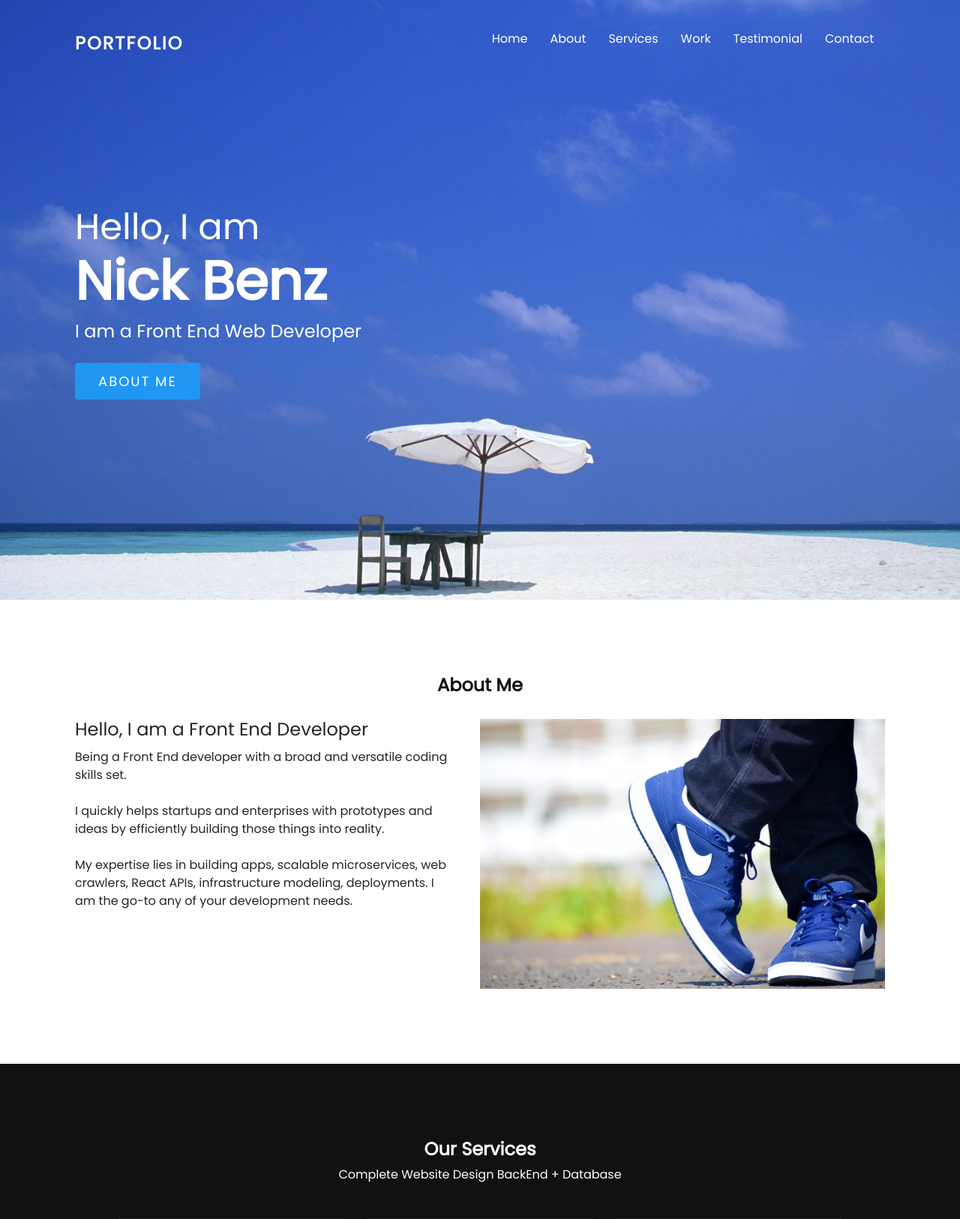
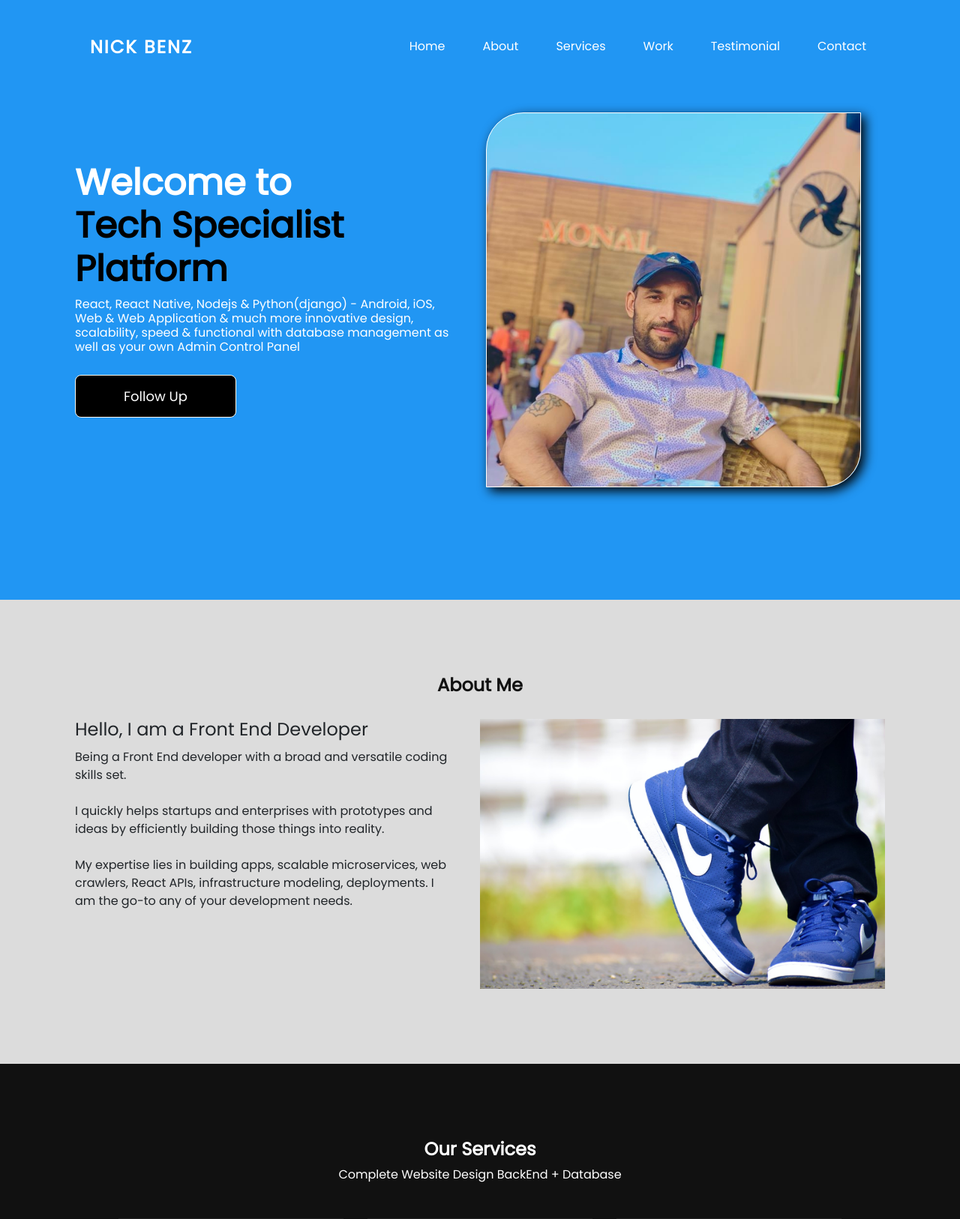
Before and after one commit to nickbenz007/nick-portfolio, a PHP site: page / in a window 1280 px wide. Shown: the top 1626 px of the page at 75% size. Run offline with PHP 8.4, Linux system fonts and the light colour scheme; some libraries are stand-ins or nearby versions.

Commit message:
hero section improved

```diff
--- a/index.html
+++ b/index.html
@@ -1,19 +1,22 @@
 <!DOCTYPE html>
 <html lang="en">
-
   <head>
-    <meta charset="UTF-8">
-    <meta name="viewport" content="width=device-width, initial-scale=1.0">
-    <title>Portfolio | Responsive Design</title>
-    <link rel="stylesheet" href="https://pro.fontawesome.com/releases/v5.10.0/css/all.css"
-        integrity="sha384-AYmEC3Yw5cVb3ZcuHtOA93w35dYTsvhLPVnYs9eStHfGJvOvKxVfELGroGkvsg+p" crossorigin="anonymous" />
-    <link rel="stylesheet" href="bootstrap.css">
-    <link rel="stylesheet" href="style.css">
+    <meta charset="UTF-8" />
+    <meta name="viewport" content="width=device-width, initial-scale=1.0" />
+    <title>Nick Benz | Tech Specialist</title>
+    <link
+      rel="stylesheet"
+      href="https://pro.fontawesome.com/releases/v5.10.0/css/all.css"
+      integrity="sha384-AYmEC3Yw5cVb3ZcuHtOA93w35dYTsvhLPVnYs9eStHfGJvOvKxVfELGroGkvsg+p"
+      crossorigin="anonymous"
+    />
+    <link rel="stylesheet" href="bootstrap.css" />
+    <link rel="stylesheet" href="style.css" />
   </head>
 
   <body>
     <header>
-        <a href="#" class="logo">Portfolio</a>
+      <a href="#" class="logo">Nick Benz</a>
       <div class="toggle" onclick="togglemenu();"></div>
       <ul class="menu">
         <li>
@@ -39,10 +42,19 @@
 
     <section class="banner" id="Home">
       <div class="textbx">
-            <h2>Hello, I am <br> <span>Nick Benz</span></h2>
-            <h3>I am a Front End Web Developer</h3>
-            <a href="#Home" class="btn">About Me</a>
+        <h2>
+          Welcome to <br />
+          <span>Tech Specialist Platform</span>
+        </h2>
+        <h3>
+          React, React Native, Nodejs & Python(django) - Android, iOS, Web & Web
+          Application & much more innovative design, scalability, speed &
+          functional with database management as well as your own Admin Control
+          Panel
+        </h3>
+        <a href="#Home" class="btn-follow">Follow Up</a>
       </div>
+      <div class="hero-image"></div>
     </section>
 
     <section class="about" id="About">
@@ -52,82 +64,82 @@
       <div class="content">
         <div class="contentBx w50">
           <h3>Hello, I am a Front End Developer</h3>
-                <p>Being a Front End developer with a broad and versatile coding skills set. <br><br>I quickly helps
-                    startups and enterprises with prototypes and ideas by efficiently building those things into
-                    reality.<br><br> My expertise lies in building apps, scalable microservices, web
-                    crawlers, React APIs, infrastructure modeling, deployments. I am the go-to
-                    any of your development needs.
+          <p>
+            Being a Front End developer with a broad and versatile coding skills
+            set. <br /><br />I quickly helps startups and enterprises with
+            prototypes and ideas by efficiently building those things into
+            reality.<br /><br />
+            My expertise lies in building apps, scalable microservices, web
+            crawlers, React APIs, infrastructure modeling, deployments. I am the
+            go-to any of your development needs.
           </p>
         </div>
 
         <div class="w50">
-                <img src="Assets/about-content.jpg" class="img">
+          <img src="Assets/about-content.jpg" class="img" />
         </div>
       </div>
     </section>
     <section class="services" id="Services">
       <div class="heading white">
         <h2>Our Services</h2>
-            <p>Complete Website Design BackEnd + Database
-            </p>
+        <p>Complete Website Design BackEnd + Database</p>
       </div>
       <div class="content">
         <div class="servicesBx">
-                <img src="Assets/timeline.png">
+          <img src="Assets/timeline.png" />
           <h2>Web Design</h2>
           <p>Determining the structure and design of web pages.</p>
         </div>
 
         <div class="servicesBx">
-                <img src="Assets/web-development.png">
+          <img src="Assets/web-development.png" />
           <h2>Web Development</h2>
           <p>Developing features to enhance the user experience.</p>
         </div>
 
         <div class="servicesBx">
-                <img src="Assets/html.png">
+          <img src="Assets/html.png" />
           <h2>HTML</h2>
           <p>Proficiency with HTML & HTML5</p>
         </div>
 
         <div class="servicesBx">
-                <img src="Assets/css.png">
+          <img src="Assets/css.png" />
           <h2>CSS</h2>
           <p>Proficiency with CSS, Less, Sass, Scss</p>
         </div>
 
         <div class="servicesBx">
-                <img src="Assets/bootstrap.png">
+          <img src="Assets/bootstrap.png" />
           <h2>Bootstrap</h2>
           <p>Understanding of Bootstrap and Classes</p>
         </div>
 
         <div class="servicesBx">
-                <img src="Assets/java-script.png">
+          <img src="Assets/java-script.png" />
           <h2>JavaScript</h2>
           <p>Proficiency with JavaScript and jQuery.</p>
         </div>
-
       </div>
     </section>
 
     <section class="work" id="Work">
       <div class="heading">
         <h2>Our Latest Work</h2>
-
       </div>
       <div class="content">
         <div class="workBx">
-                <img src="Assets/pro-1.jpg" alt="">
+          <img src="Assets/pro-1.jpg" alt="" />
         </div>
         <div class="workBx">
-                <img src="Assets/pro-2.jpg" alt="">
+          <img src="Assets/pro-2.jpg" alt="" />
         </div>
         <div class="workBx">
-                <img src="Assets/pro-3.jpg" alt="">
+          <img src="Assets/pro-3.jpg" alt="" />
         </div>
         <div class="workBx">
-                <img src="Assets/pro-4.jpg" alt="">
+          <img src="Assets/pro-4.jpg" alt="" />
         </div>
       </div>
     </section>
@@ -135,26 +147,30 @@
     <section class="testimonial" id="Testimonial">
       <div class="heading">
         <h2>Testimonial</h2>
-            <p>Our customer remarks on all over the work which we provide widely and open.
+        <p>
+          Our customer remarks on all over the work which we provide widely and
+          open.
         </p>
       </div>
       <div class="content">
         <div class="testimonialBx">
           <p>
-                    I had a really good experience while working on one of my project and he is really
-                    hard working guy who can tolerate all kind of hard situation during the period as
-                    I had many troubles that i faced and he is the guy to contact and resolve the matter.
+            I had a really good experience while working on one of my project
+            and he is really hard working guy who can tolerate all kind of hard
+            situation during the period as I had many troubles that i faced and
+            he is the guy to contact and resolve the matter.
           </p>
-                <h3>Somone Famous<br><Span>Creative Designer</Span></h3>
+          <h3>Somone Famous<br /><span>Creative Designer</span></h3>
         </div>
         <div class="testimonialBx">
           <p>
-                    I have found only this guy in market where I an trust and I can feel that he would
-                    proceed my work instead delay. However, I am really satisfied by his work I won't
-                    rush on anyone unless if someone do my work in very deep details. and I wanna Thank
-                    him for this kind of work.
+            I have found only this guy in market where I an trust and I can feel
+            that he would proceed my work instead delay. However, I am really
+            satisfied by his work I won't rush on anyone unless if someone do my
+            work in very deep details. and I wanna Thank him for this kind of
+            work.
           </p>
-                <h3>Somone Famous<br><Span>Creative Designer</Span></h3>
+          <h3>Somone Famous<br /><span>Creative Designer</span></h3>
         </div>
       </div>
     </section>
@@ -172,7 +188,7 @@
               <div class="icon"><i class="fas fa-map-marker"></i></div>
               <div class="text">
                 <h3>Address</h3>
-                            <p>4188 West Side Avenue <br>Little Ferry NJ<br>USA</p>
+                <p>4188 West Side Avenue <br />Little Ferry NJ<br />USA</p>
               </div>
             </div>
             <div class="box">
@@ -194,10 +210,10 @@
         <div class="formBx">
           <form action="process.php" method="POST">
             <h3>Message Me</h3>
-                    <input type="text" name="" placeholder="Full Name">
-                    <input type="email" name="" placeholder="Email">
+            <input type="text" name="" placeholder="Full Name" />
+            <input type="email" name="" placeholder="Email" />
             <textarea placeholder="Your Message"></textarea>
-                    <input type="submit" value="send">
+            <input type="submit" value="send" />
           </form>
         </div>
       </div>
@@ -207,20 +223,17 @@
     </div>
 
     <script type="text/javascript">
-        window.addEventListener('scroll', function () {
-            var header = document.querySelector('header');
-            header.classList.toggle('sticky', window.scrollY > 0);
+      window.addEventListener("scroll", function () {
+        var header = document.querySelector("header");
+        header.classList.toggle("sticky", window.scrollY > 0);
       });
 
       function togglemenu() {
-            var menuToggle = document.querySelector('.toggle');
-            var menu = document.querySelector('.menu');
-            menuToggle.classList.toggle('active')
-            menu.classList.toggle('active')
+        var menuToggle = document.querySelector(".toggle");
+        var menu = document.querySelector(".menu");
+        menuToggle.classList.toggle("active");
+        menu.classList.toggle("active");
       }
     </script>
-
-
   </body>
-
 </html>
--- a/style.css
+++ b/style.css
@@ -4,55 +4,94 @@
     margin: 0;
     padding: 0;
     box-sizing: border-box;
-    font-family: 'Poppins', sans-serif;
+    font-family: "Poppins", sans-serif;
     scroll-behavior: smooth;
 }
 
 section {
     padding: 100px;
+    background-color: gainsboro;
 }
 
 .banner {
     position: relative;
+    display: flex;
+    background-color: #2196f3;
+    justify-content: center;
+    align-items: center;
     min-height: 100vh;
-    background: url(./Assets/cover-photo.jpg);
-    background-size: cover;
-    background-position: right;
-    display: flex;
-    justify-content: space-between;
-    align-items: center;
+    min-width: 100vw;
+    background-repeat: no-repeat;
+}
+
+.banner a{
+    text-decoration: none;
 }
 
 .banner h2 {
     font-size: 3em;
-    color: #ffffff;
-    font-weight: 500;
-    line-height: 1.5em;
-}
-
-.banner h2 span {
-    font-size: 1.5em;
+    color: white;
     font-weight: 700;
 }
 
-.banner h3 {
-    font-size: 1.5em;
-    color: #ffffff;
-    font-weight: 500;
+.banner span {
+    font-size: 1em;
+    font-weight: 700;
+    color: black;
 }
 
-.btn {
+.banner h3 {
+    font-size: 1rem;
+    color:white;
+    font-weight: 300;
+}
+.textbx {
+    display: column;
+    align-items: flex-start;
+    justify-items:flex-start;
+    max-width: 600px;
+    margin: 2rem, 2rem;
+    margin-top: 0.5rem;
+    margin-bottom: 1rem;
+    height: auto;
+}
+
+.btn-follow {
     position: relative;
-    background: #2196f3;
+    background: black;
     display: inline-block;
+    padding: 14px 4rem;
+    border-radius: 0.5rem;
     color: #ffffff;
-    margin-top: 20px;
-    padding: 10px 30px;
     font-size: 18px;
-    text-transform: uppercase;
-    text-decoration: none;
-    letter-spacing: 2px;
-    font-weight: 500;
+    text-transform: capitalize;
+    font-weight: 200;
+    margin: 20px 0px;
+    border: floralwhite 1px solid;
+}
+.btn-follow:hover {
+    background-color:#EAEAEA;
+    padding: 14px 4rem;
+    color: black;
+    margin: 20px 0px;
+    transition: 0.5s ease-in-out;
+}
+
+.hero-image {
+    align-items: center;
+    justify-content: center;
+    min-width: 500px;
+    min-height: 500px;
+    border-top-left-radius: 50px;
+    border-bottom-right-radius: 50px;
+    border: 1px solid white;
+    background-image: url('Assets/Nick-Benz-New.jpeg');
+    background-size: cover;
+    background-repeat: no-repeat;
+    overflow: hidden;
+    margin: 2rem;
+    box-shadow: 5px 5px 15px black;
+
 }
 
 header {
@@ -89,15 +128,28 @@ header ul {
 
 header ul li {
     position: relative;
-    list-style: none;
+    list-style-type: none;
+    text-decoration: none;
+    margin: 5px;
+    border-radius: 5px;
+    /* border: 1px solid #2196f3; */
+}
+ul li:hover{
+    background-color: black;
+    color: white;
+    transition: 0.5s ease-in
 }
 
-header ul li a {
+a {
     position: relative;
     display: inline-block;
-    margin: 0 15px;
-    color: #ffffff;
+    color: white;
+    padding: 5px 20px;
+
+}
+a:hover{
     text-decoration: none;
+    color: white
 }
 
 .heading {
@@ -178,7 +230,6 @@ img {
     display: flex;
     justify-content: space-between;
     flex-wrap: wrap;
-
 }
 
 .work .content .workBx {
@@ -321,7 +372,7 @@ img {
 }
 
 /* Responsive */
-@media (max-width: 991px) {
+@media (max-width: 1024px) {
 
     header,
     header.sticky {
@@ -380,21 +431,24 @@ img {
         padding: 100px 50px;
     }
 
-    .banner {
-        padding: 150px 50px 100px;
-    }
-
     .banner h2 {
-        font-size: 1.5em;
+        font-size: 2em;
     }
 
     .banner h3 {
-        font-size: 1em;
+        font-size: 0.9em;
+    }
+    .banner span{
+        font-size: 2rem;
+    }
+
+    .textbx {
+        min-width: 400px;
     }
 
     .btn {
         margin-top: 10px;
-        padding: 10px 20px;
+        padding: 10px 16px;
         font-size: 16px;
     }
 
@@ -439,7 +493,7 @@ img {
     }
 }
 
-@media (max-width: 600px) {
+@media (max-width: 768px) {
     header header.sticky {
         padding: 20px 20px;
     }
@@ -448,6 +502,12 @@ img {
         padding: 150px 20px 100px;
     }
 
+    .banner {
+        padding: 10px 50px 100px;
+        display: grid;
+        grid-template-columns: calc(2);
+    }
+
     section {
         padding: 100px 20px;
     }
```
Also changed, not shown: Assets/Nick-Benz-New.jpeg (added), 1 other file. Lines whose indentation alone changed are shown as unchanged.
